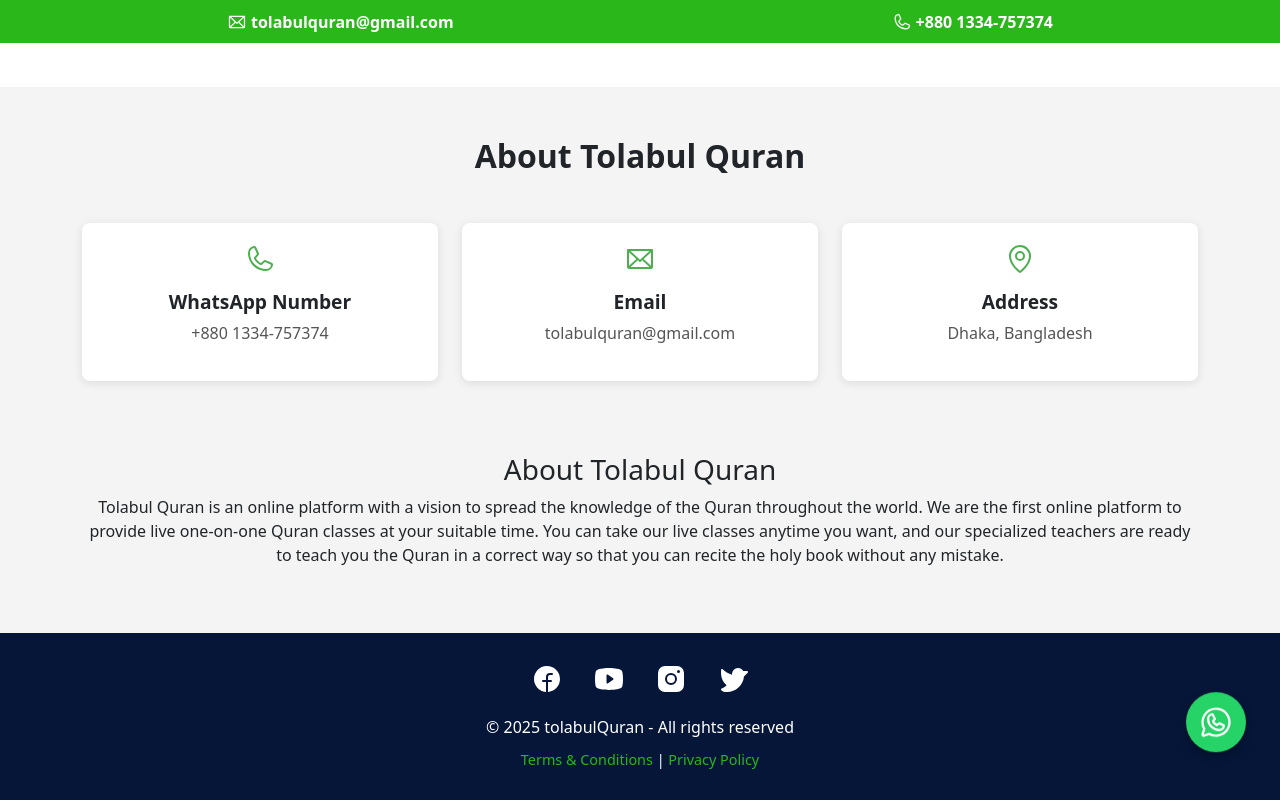
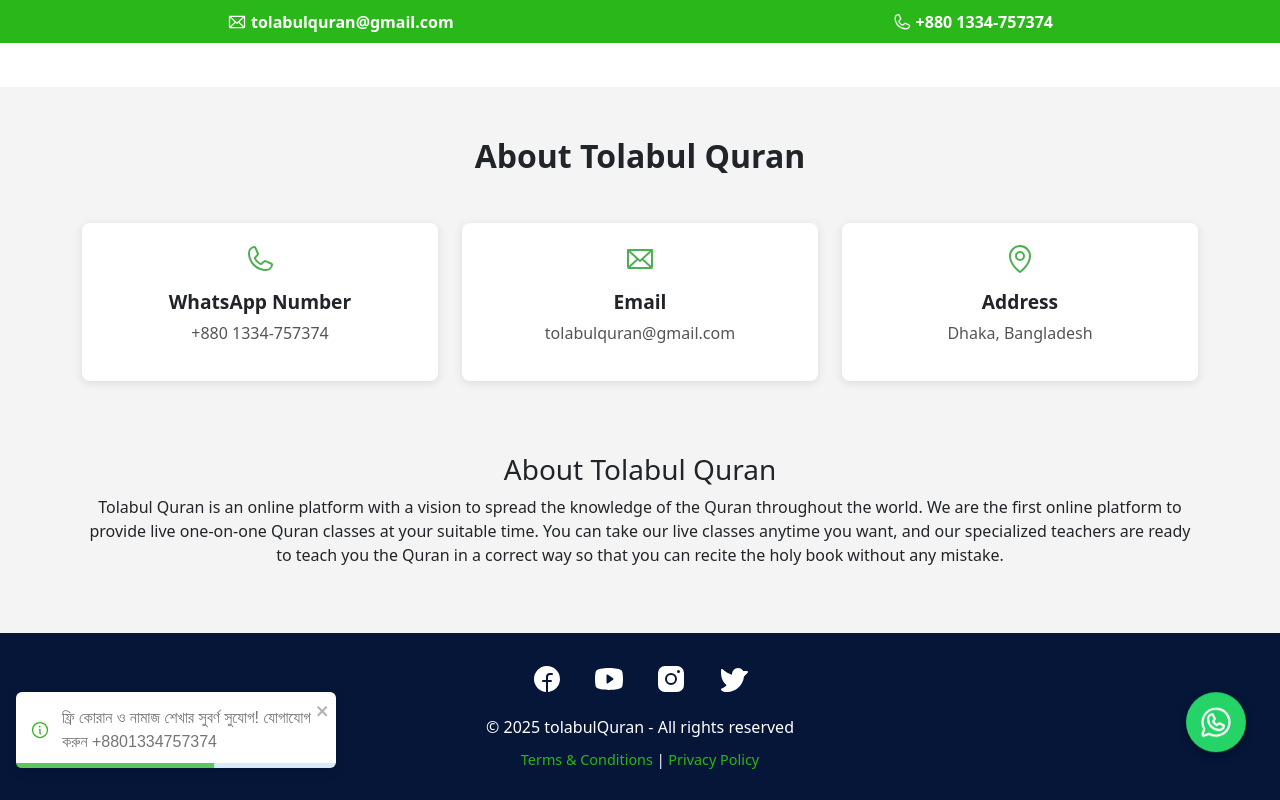
Before and after one commit to tajimulhasan/tolabulquran, a React (Create React App) app: page / in a window 1280 px wide. Both pictures are taken after a click on the link 609 px from the left and 5217 px from the top of the page. Shown: the part 4540-5340 px from the top of the page. Built offline with nearby package versions, Linux system fonts and the light colour scheme.

Commit message:
add message and changes

```diff
--- a/package.json
+++ b/package.json
@@ -11,6 +11,7 @@
     "react-bootstrap": "^2.10.9",
     "react-dom": "^19.0.0",
     "react-scripts": "^5.0.1",
+    "react-toastify": "^11.0.5",
     "swiper": "^11.2.2",
     "web-vitals": "^4.2.4"
   },
--- a/src/App.js
+++ b/src/App.js
@@ -2,12 +2,14 @@
 import './App.css';
 import Main from './Components/Main';
 import WhatsAppButton from './Components/whatsapp/WhatsAppButton';
+import Message from './Components/Message/Message';
 
 function App() {
   return (
     <>
       <Main />
       <WhatsAppButton/>
+      <Message/>
     </>
   );
 }
--- /dev/null
+++ b/src/Components/Message/Message.js
@@ -0,0 +1,33 @@
+import React, { useEffect } from 'react';
+import { toast, ToastContainer } from 'react-toastify';
+import "react-toastify/dist/ReactToastify.css";
+import './message.css';
+import { Info } from '@phosphor-icons/react';
+
+const Message = () => {
+    useEffect(() => {
+        const interval = setInterval(() => {
+          toast.info("ফ্রি কোরান  ও নামাজ শেখার  সুবর্ণ সুযোগ! যোগাযোগ করুন +8801334757374", {
+            position: "bottom-left",
+            autoClose: 5000,
+            hideProgressBar: false,
+            closeOnClick: true,
+            pauseOnHover: true,
+            draggable: true,
+            className: "custom-toast",
+            icon: <Info size={20} color="#2ab71a" />,
+            progressStyle: { backgroundColor: "#2ab71a" },
+        });
+        }, 7000);
+
+        return () => clearInterval(interval);
+      }, []);
+
+    return (
+        <div>
+           <ToastContainer />
+        </div>
+    );
+};
+
+export default Message;
--- /dev/null
+++ b/src/Components/Message/message.css
@@ -0,0 +1,7 @@
+.custom-toast {
+    background-color: #ffffff !important;
+  }
+
+  .custom-toast .Toastify__progress-bar {
+    background-color: #2ab71a !important;
+  }
```
Also changed, not shown: 1 other file (tests, documents, lock files or other folders).
